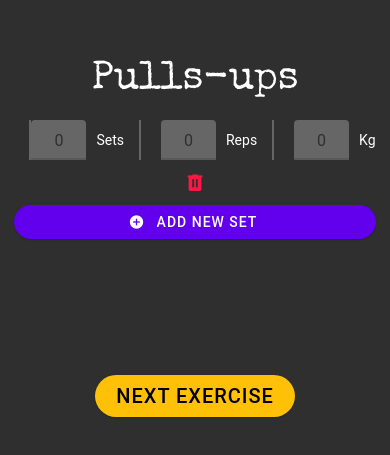
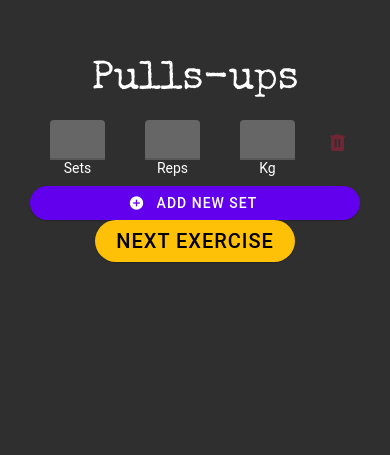
Before and after one commit to Raynnon/workout-app, a React Native app: screen /Training in a window 390 px wide. Shown: the part 335-790 px from the top of the page. Built offline with nearby package versions, Linux system fonts and the light colour scheme; grey boxes are pictures that could not be loaded.

Commit message:
changed layout of inputSet + reorganized inputSet

```diff
--- /dev/null
+++ b/components/interface/InputSet.js
@@ -0,0 +1,47 @@
+import { useState } from 'react';
+import { View, StyleSheet } from 'react-native';
+import { Text, TextInput } from 'react-native-paper';
+
+const fullSet = ['Sets', 'Reps', 'Kg'];
+export default function InputSet() {
+  const [inputText, setInputText] = useState('');
+
+  return (
+    <View>
+      <View style={styles.container}>
+        {fullSet.map((input, index) => (
+          <View style={styles.inputContainer} key={index}>
+            <TextInput
+              activeUnderlineColor="white"
+              keyboardType="numeric"
+              value={inputText}
+              maxLength={3}
+              style={styles.textInput}
+              onChange={(e) => setInputText(e.target.value)}
+            />
+            <Text style={{ color: 'white' }}>{input}</Text>
+          </View>
+        ))}
+      </View>
+    </View>
+  );
+}
+
+const styles = StyleSheet.create({
+  container: {
+    flexDirection: 'row',
+    justifyContent: 'center'
+  },
+  inputContainer: {
+    justifyContent: 'center',
+    alignItems: 'center',
+    marginHorizontal: 20
+  },
+  textInput: {
+    width: 55,
+    height: 40,
+    backgroundColor: '#666666',
+    textAlign: 'center',
+    marginLeft: 0
+  }
+});
--- a/components/interface/InputTextItem.js
+++ /dev/null
@@ -1,40 +0,0 @@
-import { useState } from 'react';
-import { View, StyleSheet } from 'react-native';
-import { Text, TextInput } from 'react-native-paper';
-
-export default function InputTextItem({ name, margin }) {
-  const [inputText, setInputText] = useState();
-
-  return (
-    <View style={styles.container}>
-      <TextInput
-        activeUnderlineColor="white"
-        keyboardType="numeric"
-        value={inputText}
-        maxLength={3}
-        style={[styles.textInput, { marginLeft: !margin ? 0 : 20 }]}
-        onChange={(e) => setInputText(e.target.value)}
-        placeholder="0"
-      />
-      <Text style={{ color: 'white' }}>{name}</Text>
-    </View>
-  );
-}
-
-const styles = StyleSheet.create({
-  container: {
-    flexDirection: 'row',
-    justifyContent: 'center',
-    alignItems: 'center',
-    borderLeftWidth: 2,
-    borderColor: '#666666',
-    marginLeft: 15
-  },
-  textInput: {
-    width: 55,
-    height: 40,
-    backgroundColor: '#666666',
-    marginRight: 10,
-    textAlign: 'center'
-  }
-});
--- a/components/interface/InputTextLine.js
+++ /dev/null
@@ -1,22 +0,0 @@
-import { View, StyleSheet } from 'react-native';
-import { IconButton } from 'react-native-paper';
-import InputTextItem from '../interface/InputTextItem';
-
-export default function InputTextLine() {
-  return (
-    <View>
-      <View style={styles.container}>
-        <InputTextItem name={'Sets'} margin={false} />
-        <InputTextItem name={'Reps'} margin={true} />
-        <InputTextItem name={'Kg'} margin={true} />
-      </View>
-    </View>
-  );
-}
-
-const styles = StyleSheet.create({
-  container: {
-    flexDirection: 'row',
-    justifyContent: 'center'
-  }
-});
--- a/components/interface/UIButton.js
+++ b/components/interface/UIButton.js
@@ -10,7 +10,9 @@ export default function UIButton({
     <Button
       mode="contained"
       color="white"
-      onPress={() => link()}
+      onPress={() => {
+        link ? link() : console.log('Pressed');
+      }}
       style={[
         {
           width: 200,
--- a/screens/TrainingScreen.js
+++ b/screens/TrainingScreen.js
@@ -12,7 +12,7 @@ import welcomeImage from '../assets/welcome-background.jpg';
 import { Text, Button, IconButton } from 'react-native-paper';
 import { useTheme } from 'react-native-paper';
 import UIButton from '../components/interface/UIButton';
-import InputTextLine from '../components/interface/InputTextLine';
+import InputSet from '../components/interface/InputSet';
 
 export default function TrainingScreen() {
   const { h2 } = useTheme();
@@ -29,16 +29,21 @@ export default function TrainingScreen() {
           />
           <Text style={[h2, { marginVertical: 20 }]}>Pulls-ups</Text>
 
-          <View style={{ height: 255 }}>
+          <View style={{ maxHeight: 255 }}>
             {sets.map((x, index) => (
-              <>
-                <InputTextLine key={index} />
-                <View>
+              <View
+                key={index}
+                style={{ flexDirection: 'row', marginBottom: 10 }}
+              >
+                <InputSet key={index} />
+
+                <View style={{ marginBottom: 5 }}>
                   <IconButton
                     icon="trash-can"
                     color="#ff1744"
                     size={22}
                     style={styles.iconButton}
+                    disabled={sets.length > 1 ? false : true}
                     onPress={() =>
                       setSets(
                         sets.filter((item, i) => {
@@ -48,7 +53,7 @@ export default function TrainingScreen() {
                     }
                   />
                 </View>
-              </>
+              </View>
             ))}
             <View
               style={{
```
